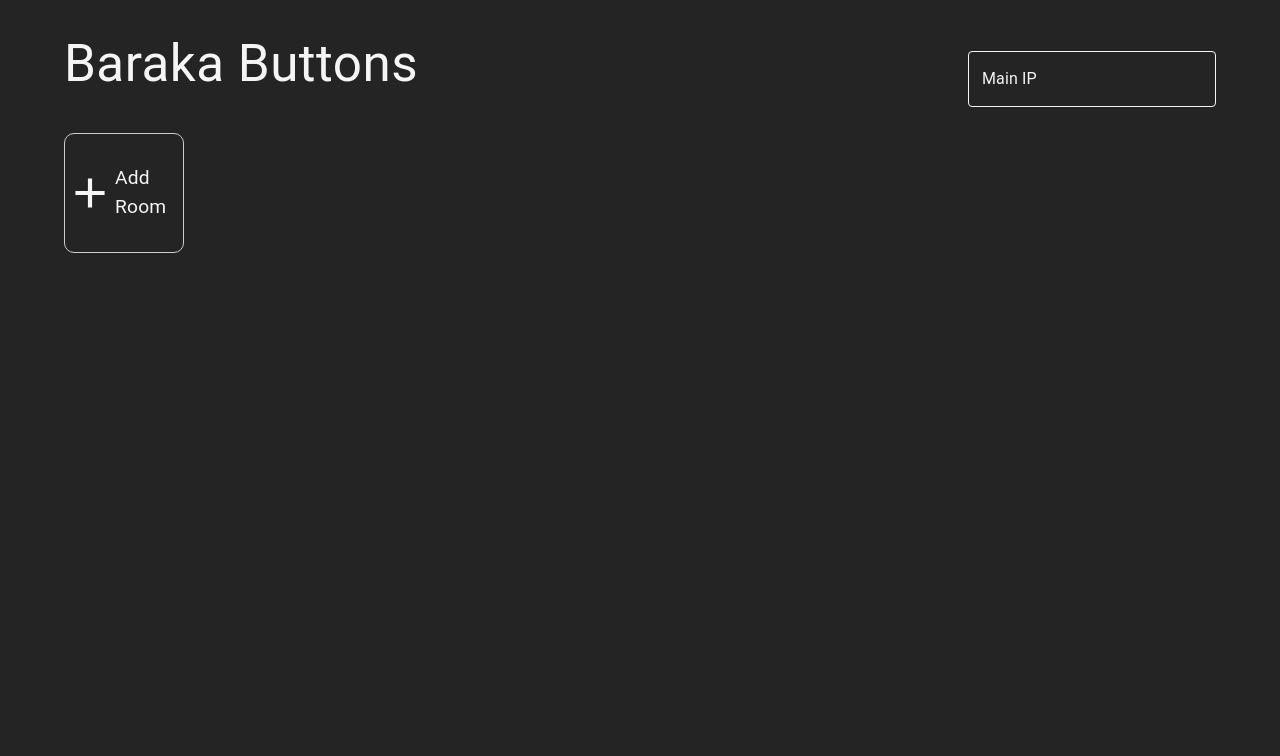
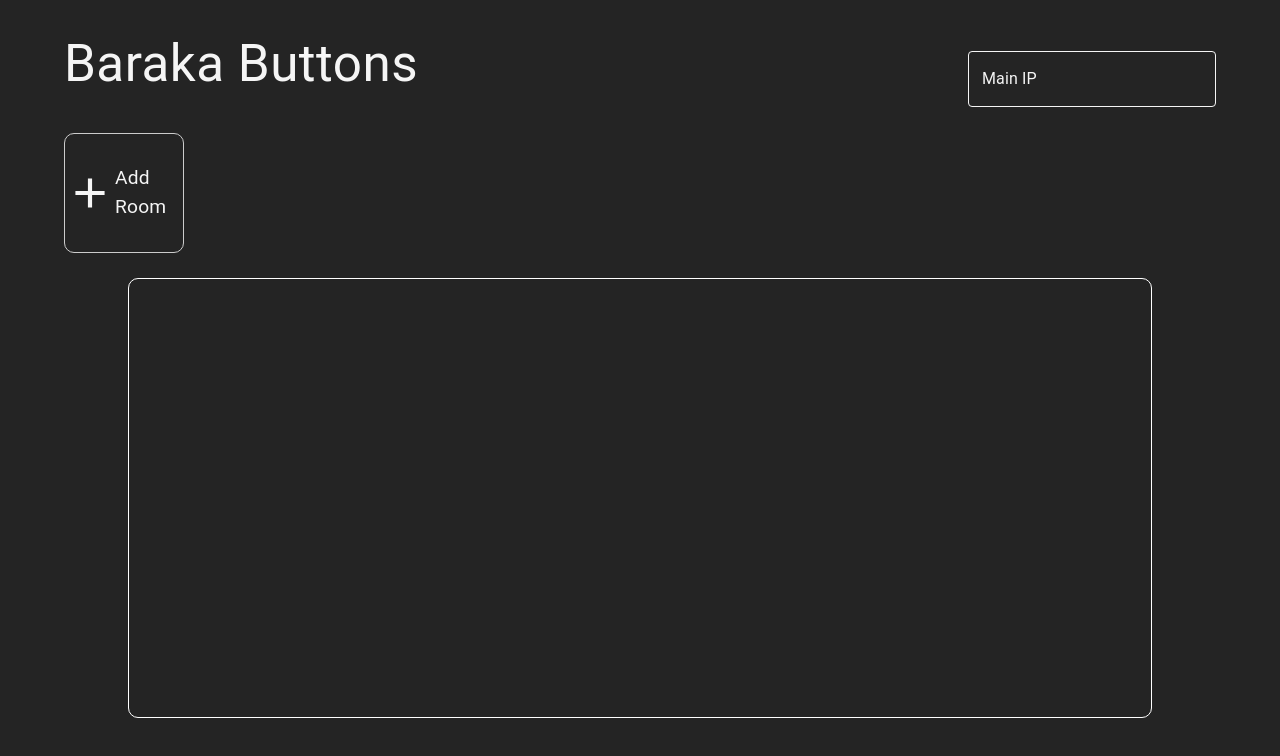
Before and after one commit to kemalilketuna/BarakaButtons, a React (Vite) app in the folder baraka_buttons/: page / in a window 1280 px wide. Shown: the top 756 px of the page. Built offline with nearby package versions, Linux system fonts and the light colour scheme.

Commit message:
Update App.tsx

```diff
--- a/baraka_buttons/src/App.tsx
+++ b/baraka_buttons/src/App.tsx
@@ -8,6 +8,7 @@ import MainIPField from "./components/MainIPField"
 import { ToastContainer } from 'react-toastify';
 import 'react-toastify/dist/ReactToastify.css';
 import RoomBox from "./components/RoomBox"
+import Dashboard from "./components/Dashboard"
 
 interface Room {
     name: string;
@@ -19,20 +20,32 @@ const MainContent = () => {
 
     return (
         <Box sx={{ padding: '5vw', paddingTop: '2vw', paddingBottom: '2vw', width: '100vw', height: '100vh' }}>
+
+            {/* Title */}
             <Box sx={{ display: 'flex', flexDirection: 'row', justifyContent: 'space-between', width: '100%' }}>
                 <Typography fontSize="4vw">Baraka Buttons</Typography>
                 <Box sx={{ paddingTop: '2vw' }}>
                     <MainIPField />
                 </Box>
             </Box>
+
             <Spacer height="2vw" />
+
+            {/* Room Buttons */}
             <Box sx={{ display: 'flex', flexWrap: 'wrap', gap: '2vw' }}>
                 <AddRoomBox />
                 {rooms.map((room: Room) => (
                     <RoomBox room={room} />
                 ))}
             </Box>
-        </Box>
+
+            <Spacer height="2vw" />
+
+            {/* Dashboard */}
+            <Box sx={{ display: 'flex', justifyContent: 'center' }}>
+                <Dashboard />
+            </Box>
+        </Box >
     );
 }
 
```
